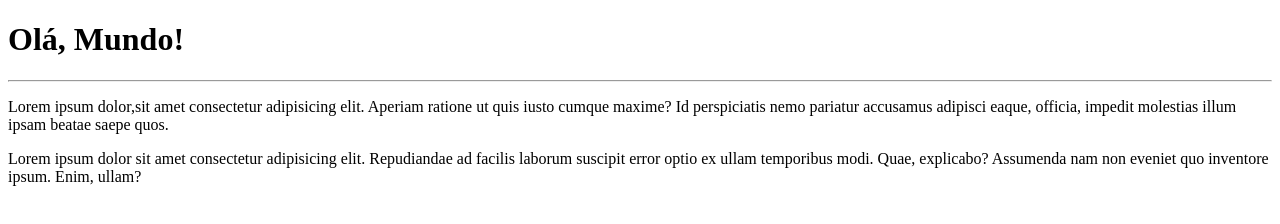
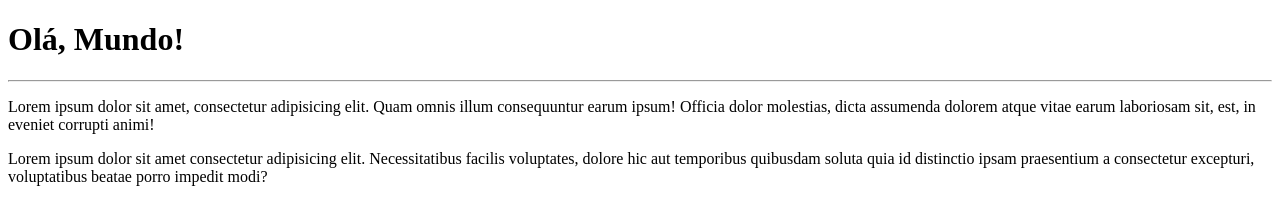
Before and after one commit to AdrianoFelipe1/Ola-Mundo, a plain HTML site: page site-exemplo/index.html in a window 1280 px wide. Drawn offline with Linux system fonts and the light colour scheme.

Commit message:
Update index.html

```diff
--- a/site-exemplo/index.html
+++ b/site-exemplo/index.html
@@ -10,12 +10,7 @@
 <body>
     <h1>Olá, Mundo!</h1>
     <hr>
-    <p>Lorem ipsum dolor,sit amet consectetur adipisicing elit.
-    Aperiam ratione ut quis iusto cumque maxime?
-    Id perspiciatis nemo pariatur accusamus adipisci eaque, officia, impedit molestias illum ipsam beatae saepe quos.</p>
-    <p>Lorem ipsum dolor sit amet consectetur adipisicing elit.
-    Repudiandae ad facilis laborum suscipit error optio ex ullam temporibus modi.
-    Quae, explicabo? Assumenda nam non eveniet quo inventore ipsum.
-    Enim, ullam?</p>
+    <p>Lorem ipsum dolor sit amet, consectetur adipisicing elit. Quam omnis illum consequuntur earum ipsum! Officia dolor molestias, dicta assumenda dolorem atque vitae earum laboriosam sit, est, in eveniet corrupti animi!</p>
+    <p>Lorem ipsum dolor sit amet consectetur adipisicing elit. Necessitatibus facilis voluptates, dolore hic aut temporibus quibusdam soluta quia id distinctio ipsam praesentium a consectetur excepturi, voluptatibus beatae porro impedit modi?</p>
 </body>
 </html>
```
